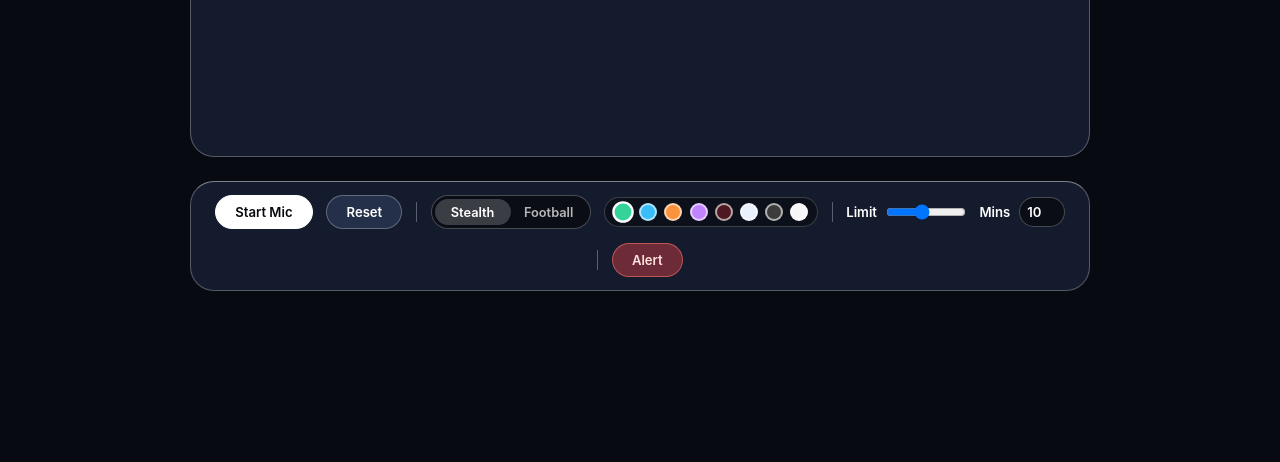
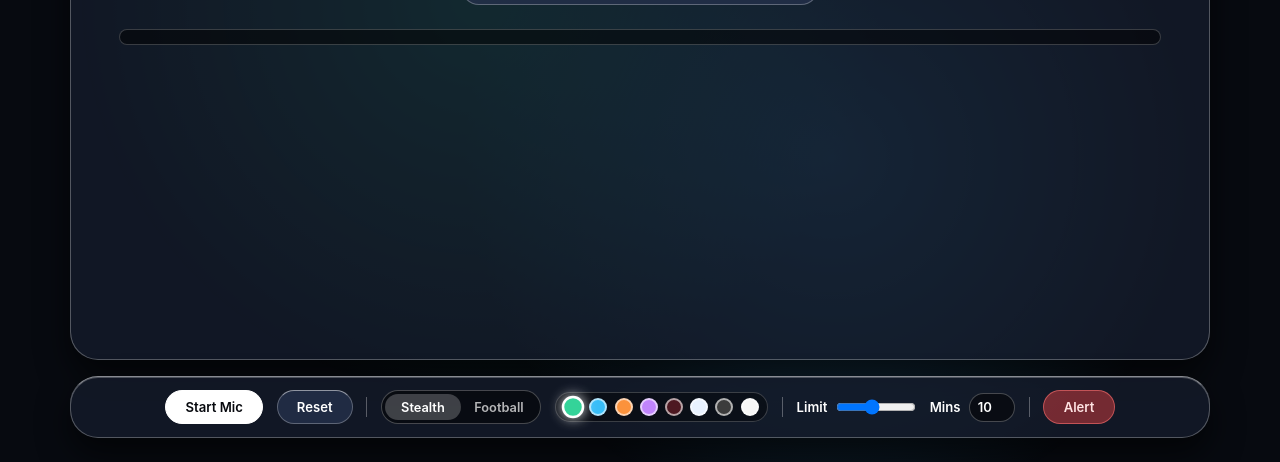
Before and after one commit to goundentyrese-create/Noise-Monitor, a plain HTML site: page index.html in a window 1280 px wide. Shown: the part 338-800 px from the top of the page. Drawn offline with Linux system fonts and the light colour scheme.

Commit message:
Update index.html

```diff
--- a/index.html
+++ b/index.html
@@ -7,14 +7,21 @@
   <style>
     :root {
       --bg-base: #070a10;
-      --glass-surface: #141b2d;
-      --glass-btn-fill: #243049;
-      --glass-btn-hover: #30405f;
+
+      /* GPU-Safe Translucent Glass Surface */
+      --glass-surface: rgba(22, 28, 44, 0.75);
+      --glass-btn-fill: rgba(36, 48, 73, 0.85);
+      --glass-btn-hover: rgba(48, 64, 95, 0.95);
       --glass-border: 1px solid rgba(255, 255, 255, 0.28);
-      --glass-border-top: 1px solid rgba(255, 255, 255, 0.45);
+      --glass-border-top: 1px solid rgba(255, 255, 255, 0.5);
+      --glass-shadow: 0 16px 32px rgba(0, 0, 0, 0.6), inset 0 1px 0 rgba(255, 255, 255, 0.25);
 
       --accent: #34d399;
       --accent-rgb: 52, 211, 153;
+      --orb-1: rgba(16, 185, 129, 0.4);
+      --orb-2: rgba(56, 189, 248, 0.3);
+      --orb-3: rgba(167, 243, 208, 0.18);
+
       --text: #ffffff;
       --text-secondary: rgba(255, 255, 255, 0.75);
     }
@@ -64,24 +71,66 @@
     body {
       background-color: var(--bg-base);
       color: var(--text);
-      min-height: 100vh;
+      width: 100vw;
+      height: 100vh;
+      height: 100dvh;
       display: flex;
       flex-direction: column;
-      align-items: center;
-      gap: 1.5rem;
-      padding: 2rem 1rem;
+      justify-content: space-between;
+      gap: 1rem;
+      padding: 1.5rem 2rem;
+      overflow: hidden;
+      position: relative;
     }
 
     body.alarm-flash {
       background-color: #2a080d;
     }
 
-    /* Standard Block Panels (GPU Safe) */
+    /* Ambient Lighting Canvas */
+    .ambient-canvas {
+      position: fixed;
+      inset: 0;
+      z-index: 0;
+      overflow: hidden;
+      pointer-events: none;
+    }
+
+    .orb {
+      position: absolute;
+      border-radius: 50%;
+      pointer-events: none;
+    }
+
+    .orb-1 {
+      width: 65vw;
+      height: 65vw;
+      max-width: 850px;
+      max-height: 850px;
+      background: radial-gradient(circle, var(--orb-1) 0%, transparent 68%);
+      top: -10%;
+      left: 5%;
+    }
+
+    .orb-2 {
+      width: 60vw;
+      height: 60vw;
+      max-width: 780px;
+      max-height: 780px;
+      background: radial-gradient(circle, var(--orb-2) 0%, transparent 68%);
+      bottom: -10%;
+      right: 5%;
+    }
+
+    /* Full-Screen Liquid Glass Panels */
     .liquid-glass {
+      position: relative;
+      z-index: 5;
       background-color: var(--glass-surface);
       border: var(--glass-border);
       border-top: var(--glass-border-top);
-      border-radius: 24px;
+      box-shadow: var(--glass-shadow);
+      border-radius: 28px;
     }
 
     /* Header */
@@ -90,7 +139,9 @@
       justify-content: space-between;
       align-items: center;
       width: 100%;
-      max-width: 900px;
+      max-width: 1140px;
+      margin: 0 auto;
+      flex-shrink: 0;
     }
 
     .glass-pill {
@@ -103,6 +154,7 @@
       font-weight: 600;
       background-color: var(--glass-btn-fill);
       border: var(--glass-border);
+      border-top: var(--glass-border-top);
     }
 
     .status-dot {
@@ -114,17 +166,17 @@
 
     .status-pill.active .status-dot {
       background: var(--accent);
-      box-shadow: 0 0 10px var(--accent);
+      box-shadow: 0 0 12px var(--accent);
     }
 
     .status-pill.warning .status-dot {
       background: #fbbf24;
-      box-shadow: 0 0 10px #fbbf24;
+      box-shadow: 0 0 12px #fbbf24;
     }
 
     .status-pill.danger .status-dot {
       background: #ef4444;
-      box-shadow: 0 0 10px #ef4444;
+      box-shadow: 0 0 12px #ef4444;
     }
 
     .strikes-label {
@@ -144,19 +196,35 @@
 
     .strike-dot.active {
       background: #ef4444;
-      box-shadow: 0 0 10px #ef4444;
+      box-shadow: 0 0 12px #ef4444;
       transform: scale(1.2);
     }
 
-    /* Main Stage */
+    body[data-theme="football"] .strike-dot {
+      width: 12px;
+      height: 16px;
+      border-radius: 3px;
+    }
+
+    body[data-theme="football"] .strike-dot.active {
+      background: #facc15;
+      box-shadow: 0 0 12px rgba(250, 204, 21, 0.8);
+      transform: scale(1.15) rotate(-4deg);
+    }
+
+    /* Main Stage Fills Vertical Space */
     main {
+      flex: 1;
       width: 100%;
-      max-width: 900px;
-      padding: 2rem;
+      max-width: 1140px;
+      margin: 0 auto;
+      padding: 2rem 3rem;
       display: flex;
       flex-direction: column;
       align-items: center;
+      justify-content: center;
       gap: 1.5rem;
+      min-height: 0;
     }
 
     .hero-metric {
@@ -167,7 +235,7 @@
     }
 
     .theme-kicker {
-      font-size: 0.8rem;
+      font-size: 0.82rem;
       font-weight: 700;
       letter-spacing: 2px;
       text-transform: uppercase;
@@ -176,11 +244,12 @@
     }
 
     .percentage-display {
-      font-size: 5rem;
+      font-size: clamp(4rem, 10vh, 7.5rem);
       font-weight: 700;
-      letter-spacing: -2px;
+      letter-spacing: -3px;
       line-height: 1;
       font-variant-numeric: tabular-nums;
+      text-shadow: 0 4px 20px rgba(0, 0, 0, 0.4);
     }
 
     .reward-capsule {
@@ -215,26 +284,29 @@
 
     .progress-track {
       width: 100%;
-      height: 14px;
+      height: 16px;
       background: rgba(0, 0, 0, 0.5);
       border: 1px solid rgba(255, 255, 255, 0.2);
       border-radius: 999px;
-      padding: 2px;
+      padding: 2.5px;
       overflow: hidden;
+      flex-shrink: 0;
     }
 
     .progress-fill {
       height: 100%;
       width: 0%;
-      background: var(--accent);
+      background: linear-gradient(90deg, rgba(255,255,255,0.9), var(--accent));
       border-radius: 999px;
-      box-shadow: 0 0 12px var(--accent);
+      box-shadow: 0 0 16px var(--accent);
       transition: width 0.2s linear;
     }
 
     .visualizer-wrapper {
       width: 100%;
-      height: 120px;
+      flex: 1;
+      min-height: 80px;
+      max-height: 180px;
     }
 
     #visualizer {
@@ -285,9 +357,13 @@
       padding: 0.8rem 1.4rem;
       border-radius: 999px;
       width: 100%;
-      max-width: 900px;
+      max-width: 1140px;
+      margin: 0 auto;
+      flex-shrink: 0;
       background-color: var(--glass-surface);
       border: var(--glass-border);
+      border-top: var(--glass-border-top);
+      box-shadow: var(--glass-shadow);
     }
 
     .control-group {
@@ -309,16 +385,22 @@
       background-color: var(--glass-btn-fill);
       color: #ffffff;
       border: var(--glass-border);
+      border-top: var(--glass-border-top);
       padding: 0.5rem 1.2rem;
       border-radius: 999px;
       cursor: pointer;
       font-size: 0.82rem;
       font-weight: 600;
-      transition: background-color 0.2s;
+      transition: background-color 0.2s, transform 0.15s;
     }
 
     button.glass-btn:hover {
       background-color: var(--glass-btn-hover);
+      transform: scale(1.03);
+    }
+
+    button.glass-btn:active {
+      transform: scale(0.95);
     }
 
     button.glass-btn.primary {
@@ -327,10 +409,18 @@
       border: 1px solid #ffffff;
     }
 
+    button.glass-btn.primary:hover {
+      background-color: #e2e8f0;
+    }
+
     button.glass-btn.danger {
       color: #fee2e2;
-      background-color: rgba(239, 68, 68, 0.4);
+      background-color: rgba(239, 68, 68, 0.45);
       border: 1px solid rgba(248, 113, 113, 0.6);
+    }
+
+    button.glass-btn.danger:hover {
+      background-color: rgba(239, 68, 68, 0.85);
     }
 
     .segmented-control {
@@ -355,7 +445,7 @@
 
     .seg-btn.active {
       color: #ffffff;
-      background: rgba(255, 255, 255, 0.2);
+      background: rgba(255, 255, 255, 0.22);
       border-radius: 999px;
     }
 
@@ -376,11 +466,17 @@
       padding: 0;
       border: 2px solid rgba(255, 255, 255, 0.6);
       cursor: pointer;
+      transition: transform 0.2s;
+    }
+
+    .swatch:hover {
+      transform: scale(1.2);
     }
 
     .swatch.active {
       border-color: #ffffff;
-      transform: scale(1.2);
+      transform: scale(1.25);
+      box-shadow: 0 0 10px rgba(255, 255, 255, 0.9);
     }
 
     input[type="number"] {
@@ -398,6 +494,11 @@
   </style>
 </head>
 <body data-theme="stealth" data-color="emerald">
+
+  <div class="ambient-canvas">
+    <div class="orb orb-1"></div>
+    <div class="orb orb-2"></div>
+  </div>
 
   <header>
     <div id="status-pill" class="glass-pill liquid-glass status-pill">
@@ -692,30 +793,25 @@
 
       ctx.clearRect(0, 0, canvas.width, canvas.height);
 
-      const barWidth = canvas.width / usableBins - 2;
-      for (let i = 0; i < usableBins; i++) {
+      const gap = 6;
+      const totalBars = usableBins;
+      const barWidth = Math.max(2, (canvas.width - (gap * (totalBars - 1))) / totalBars);
+
+      for (let i = 0; i < totalBars; i++) {
         const value = dataArray[i] / 255;
-        const barHeight = Math.max(4, value * canvas.height);
-        const x = i * (barWidth + 2);
+        const barHeight = Math.max(6, value * canvas.height);
+        const x = i * (barWidth + gap);
         const y = canvas.height - barHeight;
 
-        ctx.fillStyle = averageVolume > threshold ? "#ef4444" : "var(--accent)";
-        ctx.fillRect(x, y, barWidth, barHeight);
-      }
+        const accentRgb = getComputedStyle(document.body).getPropertyValue("--accent-rgb").trim() || "52, 211, 153";
+        const gradient = ctx.createLinearGradient(0, y, 0, canvas.height);
 
-      if (!isLockedOut && progress < 100) {
         if (averageVolume > threshold) {
-          triggerStrike();
+          gradient.addColorStop(0, "rgba(248, 113, 113, 0.95)");
+          gradient.addColorStop(1, "rgba(239, 68, 68, 0.25)");
         } else if (averageVolume > threshold * 0.8) {
-          updateStatus("warning");
+          gradient.addColorStop(0, "rgba(251, 191, 36, 0.95)");
+          gradient.addColorStop(1, "rgba(245, 158, 11, 0.25)");
         } else {
-          updateStatus("active");
-          const totalSecondsNeeded = parseInt(document.getElementById("duration").value, 10) * 60;
-          progress += (deltaSeconds / totalSecondsNeeded) * 100;
-          updateProgressUI();
-        }
-      }
-    }
-  </script>
-</body>
-</html>
+          gradient.addColorStop(0, "rgba(255, 255, 255, 0.9)");
+          gradient.addColorStop(1, "rgba(" + accentRgb + ", 0.3)");
```
